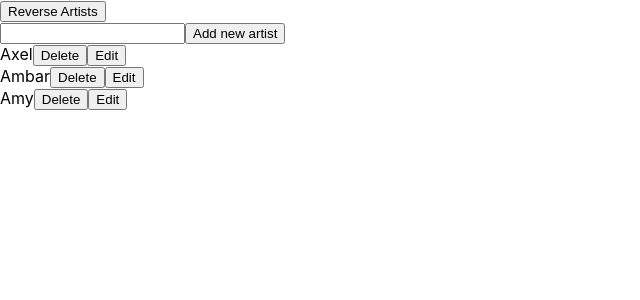
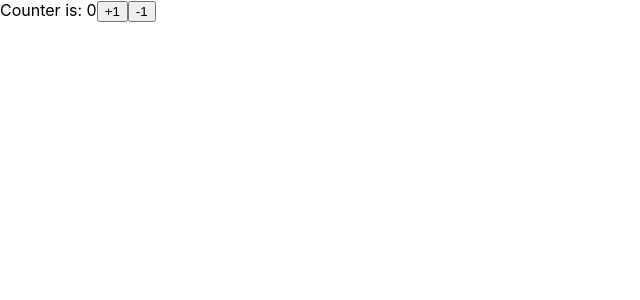
Before and after one commit to edutrul/react-add-items, a React (Create React App) app: page / in a window 1280 px wide. Shown: the top 300 px of the page, without its empty margins (0-640 px from the left). Built offline with nearby package versions, Linux system fonts and the light colour scheme.

Commit message:
Initial version of the counter

```diff
--- a/src/App.js
+++ b/src/App.js
@@ -1,91 +1,15 @@
 import {useState} from "react";
 
-function ArtistsList({artists, deleteArtist, editIsEditableArtist, handleChangeName}) {
+export default function Counter() {
 
-  return (
-    <div>
-      {artists.map(
-        (artist) =>
-          <div key={artist.id}>
-            {!artist.isEditable ?
-              (<span>{artist.name}</span>) :
-              (
-                <input
-                  type="text"
-                  onChange={(e) => handleChangeName(artist.id, e.target.value)}
-                  onKeyDown={(e) => e.key === 'Enter' ? editIsEditableArtist(artist.id, false) : {} }
-                  name={`artist_edit_name_${artist.id}`}
-                  value={artist.name}/>
-              )
-            }
-            <button onClick={() => deleteArtist(artist.id)}> Delete</button>
-            <button onClick={() => editIsEditableArtist(artist.id, true)}> Edit</button>
-          </div>
-      )}
-    </div>
-  );
-}
+  const [counter, setCounter] = useState(0);
 
-function ArtistCreationForm({artists, addArtist}) {
-
-  let [artistName, setArtistName] = useState('');
-
-  const handleChangeArtistName = (e) => setArtistName(e.target.value);
-
-  const handleAddNewArtist = (e) => {
-    e.preventDefault();
-    console.log(e);
-    addArtist(artistName);
-    setArtistName('');
-  }
-
-  return (
-    <form>
-      <input type="textfield" name="artistName" onChange={handleChangeArtistName} value={artistName}/>
-      <button onClick={handleAddNewArtist}>Add new artist</button>
-    </form>
-  );
-}
-
-function Reverse({reverseArtists}) {
-  return <button onClick={reverseArtists}>Reverse Artists</button>
-}
-
-export default function App() {
-  const [artists, setArtists] = useState([
-    {id: 1, name: 'Axel', isEditable: false},
-    {id: 2, name:'Ambar', isEditable: false},
-    {id: 3, name: 'Amy', isEditable: false}
-  ]);
-
-  const addArtist = (artistName) => {
-    setArtists( (prevArtists) => [...prevArtists, {id: prevArtists.length + 1, name: artistName}] )
-  }
-
-  const handleChangeName = (artistId, newArtistName) => {
-    setArtists( (prevArtists) => prevArtists.map( (artist) => artist.id === artistId ? { ...artist, name: newArtistName } : artist ) )
-  }
-
-  const deleteArtist = (artistId) => {
-    setArtists( (prevArtists) => prevArtists.filter( (artist) => artist.id !== artistId ) )
-  }
-
-  const editIsEditableArtist = (artistId, isEditable = true) => {
-    setArtists( (prevArtists) => prevArtists.map( (artist) => artist.id === artistId ? { ...artist, isEditable: isEditable } : artist ) )
-  }
-
-  const reverseArtists = () => {
-    setArtists( (prevArtists) => [...prevArtists].reverse() );
-  }
+  const handleCountIncrementByOne = () => setCounter( (prevCount) => prevCount + 1 );
+  const handleCountIncrementMinusOne = () => setCounter( (prevCount) => prevCount - 1 );
 
   return <>
-    <Reverse reverseArtists={reverseArtists}/>
-    <ArtistCreationForm addArtist={addArtist} />
-    <ArtistsList
-      artists={artists}
-      handleChangeName={handleChangeName}
-      deleteArtist={deleteArtist}
-      editIsEditableArtist={editIsEditableArtist}
-    />
+    Counter is: {counter}
+    <button onClick={handleCountIncrementByOne}>+1</button>
+    <button onClick={handleCountIncrementMinusOne}>-1</button>
   </>
 }
```
